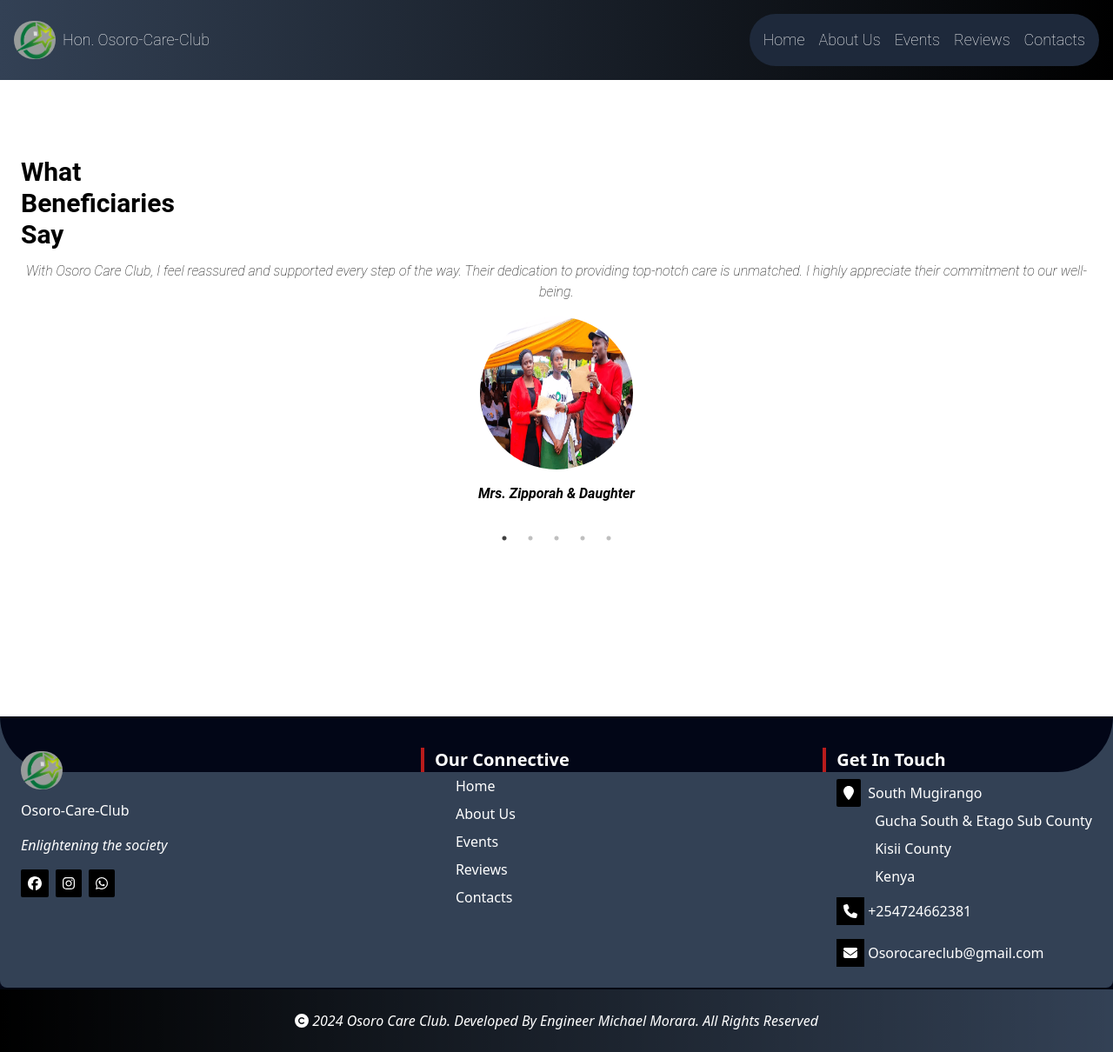
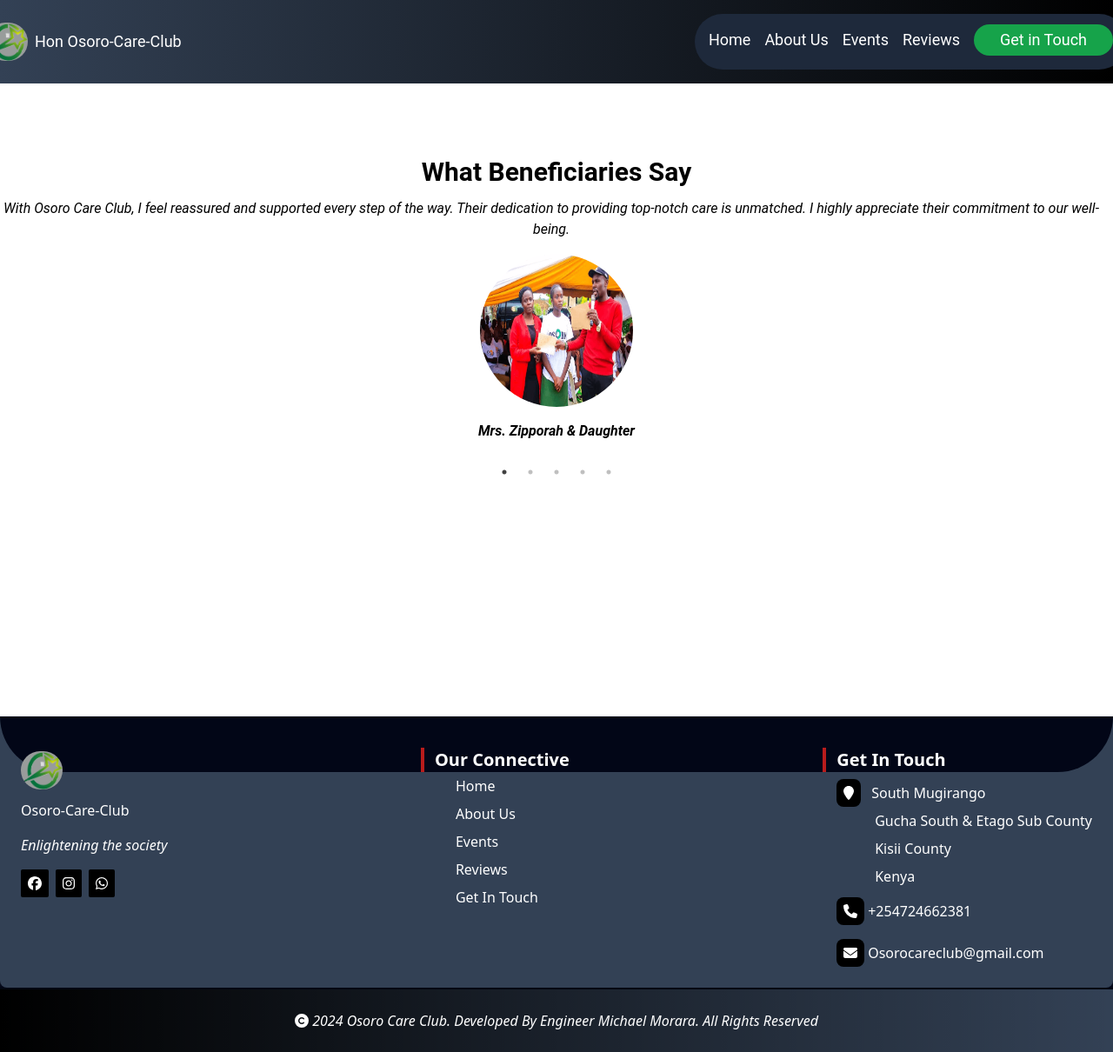
Before and after one commit to MICHAELMORARA/tuongee, a React (Create React App) app: page /reviews in a window 1280 px wide. Shown: the whole page at 87% size. Built offline with nearby package versions, Linux system fonts and the light colour scheme.

Commit message:
first commit

```diff
--- a/src/App.css
+++ b/src/App.css
@@ -18,8 +18,7 @@
 }
 /* Specify Roboto as the default font family */
 .roboto-thin {
-  font-family: "Roboto", sans-serif;
-  font-weight: 100;
+  font-family: "Roboto",Cambria, Cochin, Georgia, Times, 'Times New Roman', serif;
   font-style: normal;
 }
 
--- a/src/Footer.js
+++ b/src/Footer.js
@@ -55,11 +55,11 @@ const Footer = () => {
               Our Connective
             </h2>
             <ul className=' ml-10'>
-              <li className='hover:text-amber-300'><Link to="/home">Home</Link></li>
-              <li className='hover:text-amber-300'><Link to="/aboutus">About Us</Link></li>
-              <li className='hover:text-amber-300'><Link to="/events">Events</Link></li>
-              <li className='hover:text-amber-300'><Link to="/reviews">Reviews</Link></li>
-              <li className='hover:text-amber-300'><Link to="/contacts">Contacts</Link></li>
+              <li className='hover:text-gray-400'><Link to="/home">Home</Link></li>
+              <li className='hover:text-gray-400'><Link to="/aboutus">About Us</Link></li>
+              <li className='hover:text-gray-400'><Link to="/events">Events</Link></li>
+              <li className='hover:text-gray-400'><Link to="/reviews">Reviews</Link></li>
+              <li className='hover:text-gray-400'><Link to="/contacts">Get In Touch</Link></li>
             </ul>
           </div>
           <div className='text-white mt-3 text-start relative z-10'>
@@ -68,14 +68,14 @@ const Footer = () => {
               Get In Touch
             </h2>
             <ul className='ml-4 block'>
-              <li className='flex mt-2'><FontAwesomeIcon  icon={faMapMarker} className='mr-2  p-2 bg-black hover:bg-red-700 rounded-sm'/> South Mugirango</li>
+              <li className='flex mt-2'><FontAwesomeIcon  icon={faMapMarker} className='mr-3  p-2 pl-2  pr-2 bg-black hover:bg-red-700 rounded-lg'/> South Mugirango</li>
               <li className='ml-11'>Gucha South & Etago Sub County</li>
               <li className='ml-11'>Kisii County</li>
               <li className='ml-11'>Kenya</li>
             </ul>
             <div className='block items-center'>
-                <span className='ml-4 mr-2 flex mt-2 '><FontAwesomeIcon icon={faPhone} className='mr-1  bg-black p-2 hover:bg-red-700' /> +254724662381</span>
-                <h3 className='ml-4 mr-2 flex mt-4 '><FontAwesomeIcon icon={faEnvelope} className='mr-1 bg-black p-2 hover:bg-red-700' /> Osorocareclub@gmail.com</h3>
+                <span className='ml-4 mr-2 flex mt-2 '><FontAwesomeIcon icon={faPhone} className='mr-1  bg-black p-2 hover:bg-red-700 rounded-lg' /> +254724662381</span>
+                <h3 className='ml-4 mr-2 flex mt-4 '><FontAwesomeIcon icon={faEnvelope} className='mr-1 bg-black p-2 hover:bg-red-700 rounded-lg' /> Osorocareclub@gmail.com</h3>
             </div>
           </div>
         </div>
--- a/src/Navbar.js
+++ b/src/Navbar.js
@@ -15,16 +15,18 @@ const Navbar = () => {
   return (
     <nav className='bg-gradient-to-r from-slate-700 to bg-black p-4 roboto-thin  text-lg fixed top-0 w-full z-50'>
       <div className='container mx-auto flex justify-between items-center'>
-        <div className='flex items-center'>
+        <div className='flex items-center md:-ml-8'>
           <img className='w-12 h-11 rounded-full ' src={logo} alt=''/>
-          <h1 className='ml-2  text-white'>Hon. Osoro-Care-Club</h1>
+          <h1 className='ml-2  text-white'>Hon Osoro-Care-Club</h1>
         </div>
-        <div className='hidden md:flex space-x-4 bg-slate-800 rounded-full p-4'>
-          <Link className='text-white hover:text-amber-300' to="/home">Home</Link>
-          <Link className='text-white hover:text-amber-300' to="/aboutus">About Us</Link>
-          <Link className='text-white hover:text-amber-300' to="/events">Events</Link>
-          <Link className='text-white hover:text-amber-300' to="/reviews">Reviews</Link>
-          <Link className='text-white hover:text-amber-300' to="/contacts">Contacts</Link>
+        <div className='hidden md:flex space-x-4 -mr-8 bg-slate-800 rounded-full p-4'>
+          <Link className='text-white hover:text-gray-400' to="/home">Home</Link>
+          <Link className='text-white hover:text-gray-400' to="/aboutus">About Us</Link>
+          <Link className='text-white hover:text-gray-400' to="/events">Events</Link>
+          <Link className='text-white hover:text-gray-400' to="/reviews">Reviews</Link>
+          <button className='bg-green-600 rounded-full p-1 w-40 md:-mt-1'>
+          <Link className='text-white hover:text-gray-400' to="/contacts">Get in Touch</Link>
+          </button>
         </div>
         <div className='md:hidden'>
           <button onClick={toggleMenu} className='text-white focus:outline-none'>
@@ -39,11 +41,13 @@ const Navbar = () => {
       {isOpen && (
         <div className='md:hidden'>
           <ul className='flex flex-col items-start pl-6 space-y-2 mt-4'>
-            <li><Link className='text-white hover:text-amber-300' to="/home" onClick={toggleMenu}>Home</Link></li>
-            <li><Link className='text-white hover:text-amber-300' to="/aboutus" onClick={toggleMenu}>About Us</Link></li>
-            <li><Link className='text-white hover:text-amber-300' to="/events" onClick={toggleMenu}>Events</Link></li>
-            <li><Link className='text-white hover:text-amber-300' to="/reviews" onClick={toggleMenu}>Reviews</Link></li>
-            <li><Link className='text-white hover:text-amber-300' to="/contacts" onClick={toggleMenu}>Contacts</Link></li>
+            <li><Link className='text-white hover:text-gray-400' to="/home" onClick={toggleMenu}>Home</Link></li>
+            <li><Link className='text-white hover:text-gray-400' to="/aboutus" onClick={toggleMenu}>About Us</Link></li>
+            <li><Link className='text-white hover:text-gray-400' to="/events" onClick={toggleMenu}>Events</Link></li>
+            <li><Link className='text-white hover:text-gray-400' to="/reviews" onClick={toggleMenu}>Reviews</Link></li>
+            <button className='bg-green-600 rounded-lg p-1 -ml-2 w-40'>
+            <li><Link className='text-white hover:text-gray-400' to="/contacts" onClick={toggleMenu}>Get In Touch</Link></li>
+            </button>
           </ul>
         </div>
       )}
--- a/src/components/Contacts.js
+++ b/src/components/Contacts.js
@@ -177,7 +177,7 @@ const Contacts = () => {
               />
             </div>
           )}
-          <div className="flex-grow">
+          <div className="flex-grow md:-mt-28 ">
             <img
               src={image18}
               alt=""
@@ -185,8 +185,8 @@ const Contacts = () => {
             />
           </div>
 
-          <div className='max-w-80  bg-white mt-6 px-2 pb-6  md:px-6 rounded-lg shadow-md text-start mb-8 md:max-w-2xl mx-auto hover:text-black'>
-            <img className='md:w-auto md:mx-auto mb-4' src={image20} alt='' />
+          <div className='max-w-80  bg-white mt-6  px-2 pb-6  md:px-6 rounded-lg shadow-md text-start mb-8 md:max-w-2xl mx-auto hover:text-black'>
+            <img className='md:w-auto md:mx-auto  mb-4' src={image20} alt='' />
             <h2 className='text-5xl mt-3 roboto-thin mb-6'>Contact <span className='font-bold text-5xl roboto-thin text-black'>Us</span></h2>
             <form className='space-y-4' onSubmit={handleSubmit}>
               <div className='flex flex-col space-y-2'>
--- a/src/components/Home.js
+++ b/src/components/Home.js
@@ -41,7 +41,7 @@ const Home = () => {
       {!loading && (
         <div className='roboto-thin'>
           <img src={osoro} alt='' className="absolute inset-0 object-cover md:object-top h-full w-full" />
-          <div className="absolute inset-0 flex flex-col mt-10 justify-center text-white p-4 md:p-8">
+          <div className="absolute inset-0 flex flex-col mt-16 justify-center text-white p-4 md:p-8">
             <h1 className="text-2xl md:text-xl font-bold mb-4 text-start fade-in-down">Building dreams</h1>
             <h1 className="text-2xl md:text-2xl font-bold mb-4 text-start fade-in-down">Empowering dreams</h1>
             <h1 className="text-2xl md:text-2xl font-bold mb-4 text-start fade-in-down">With Hon Osoro Care Club Through NGCDF South Mugirango Constituency</h1>
--- a/src/components/Reviews.js
+++ b/src/components/Reviews.js
@@ -54,9 +54,9 @@ const Reviews = () => {
       )}
       {!loading && (
         <Slider {...settings}>
-          <div className=' roboto-thin md:p-6 p-6 md:-mt-7 '>
-            <h2 className='text-black text-3xl md:w-0 w-80  font-bold text-center'>What Beneficiaries Say</h2>
-            <p className='italic mt-3'>With Osoro Care Club, I feel reassured and supported every step of the way. Their dedication to providing top-notch care is unmatched. I highly appreciate their commitment to our well-being.</p>
+          <div className=' roboto-thin md:p-2 p-6 md:-mt-3 '>
+            <h2 className='text-black text-3xl  font-bold text-center'>What Beneficiaries Say</h2>
+            <p className='italic md:-ml-3 mt-3'>With Osoro Care Club, I feel reassured and supported every step of the way. Their dedication to providing top-notch care is unmatched. I highly appreciate their commitment to our well-being.</p>
             <img className='rounded-full w-44 h-44 mx-auto mt-7 md:mt-4' src={image13} alt=''/>
             <h3 className='text-black font-semibold italic mt-8 md:mt-4'>Mrs. Zipporah & Daughter</h3>
           </div>
```
